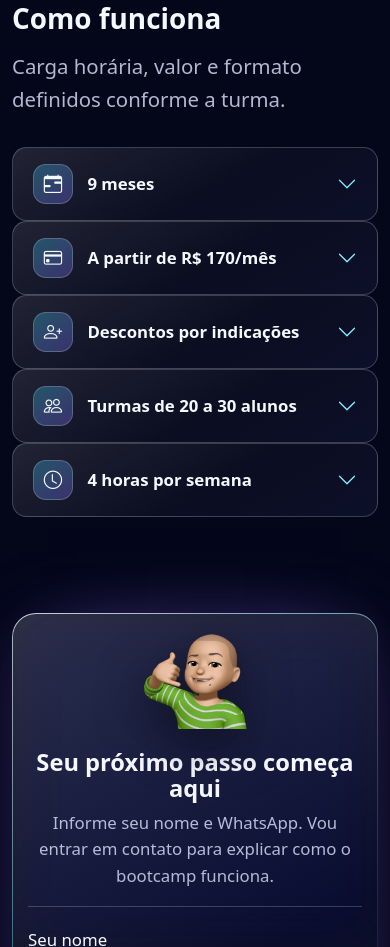
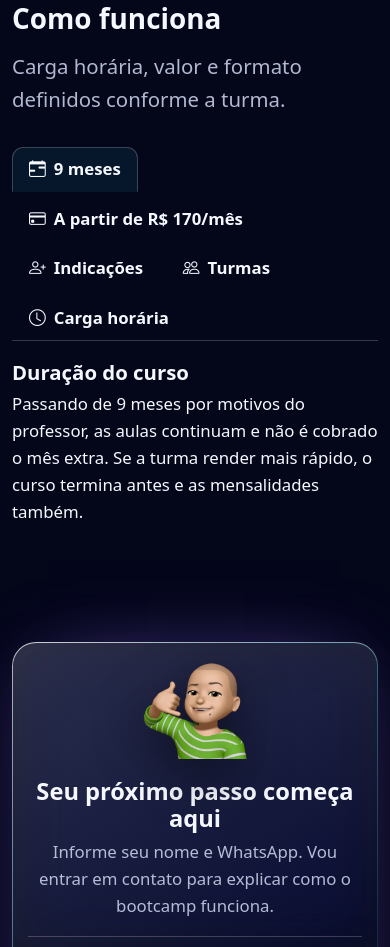
Before and after one commit to ArlessonMoura/bootcamp-js-landing-page, a website built with Vite: page index.html in a window 390 px wide. Shown: the part 2610-3557 px from the top of the page. Built offline with nearby package versions, Linux system fonts and the light colour scheme; a web font is replaced by a local one.

Commit message:
melhora de section. Tornou-se Tab

```diff
--- a/index.html
+++ b/index.html
@@ -167,191 +167,150 @@
               </p>
             </div>
           </div>
+          <ul
+            class="nav nav-tabs conditions-tabs flex-wrap mt-3"
+            role="tablist"
+            aria-label="Condições do bootcamp"
+          >
+            <li class="nav-item" role="presentation">
+              <button
+                class="nav-link active"
+                id="condition-duration-tab"
+                data-bs-toggle="tab"
+                data-bs-target="#condition-duration-panel"
+                type="button"
+                role="tab"
+                aria-controls="condition-duration-panel"
+                aria-selected="true"
+              >
+                <i class="bi bi-calendar-range" aria-hidden="true"></i> 9 meses
+              </button>
+            </li>
+            <li class="nav-item" role="presentation">
+              <button
+                class="nav-link"
+                id="condition-price-tab"
+                data-bs-toggle="tab"
+                data-bs-target="#condition-price-panel"
+                type="button"
+                role="tab"
+                aria-controls="condition-price-panel"
+                aria-selected="false"
+                tabindex="-1"
+              >
+                <i class="bi bi-credit-card" aria-hidden="true"></i> A partir de R$
+                170/mês
+              </button>
+            </li>
+            <li class="nav-item" role="presentation">
+              <button
+                class="nav-link"
+                id="condition-referral-tab"
+                data-bs-toggle="tab"
+                data-bs-target="#condition-referral-panel"
+                type="button"
+                role="tab"
+                aria-controls="condition-referral-panel"
+                aria-selected="false"
+                tabindex="-1"
+              >
+                <i class="bi bi-person-plus" aria-hidden="true"></i> Indicações
+              </button>
+            </li>
+            <li class="nav-item" role="presentation">
+              <button
+                class="nav-link"
+                id="condition-class-tab"
+                data-bs-toggle="tab"
+                data-bs-target="#condition-class-panel"
+                type="button"
+                role="tab"
+                aria-controls="condition-class-panel"
+                aria-selected="false"
+                tabindex="-1"
+              >
+                <i class="bi bi-people" aria-hidden="true"></i> Turmas
+              </button>
+            </li>
+            <li class="nav-item" role="presentation">
+              <button
+                class="nav-link"
+                id="condition-hours-tab"
+                data-bs-toggle="tab"
+                data-bs-target="#condition-hours-panel"
+                type="button"
+                role="tab"
+                aria-controls="condition-hours-panel"
+                aria-selected="false"
+                tabindex="-1"
+              >
+                <i class="bi bi-clock" aria-hidden="true"></i> Carga horária
+              </button>
+            </li>
+          </ul>
+          <div class="tab-content conditions-tab-content">
             <div
-            class="row row-cols-1 row-cols-md-2 row-cols-xl-5 g-3 mt-2 d-none d-md-flex"
+              class="tab-pane fade show active conditions-tab-panel"
+              id="condition-duration-panel"
+              role="tabpanel"
+              aria-labelledby="condition-duration-tab"
+              tabindex="0"
             >
-            <div class="col">
-              <div class="glass cond h-100">
-                <span class="mod-ico mb-3"><i class="bi bi-calendar-range"></i></span>
-                <p class="cond-value mb-2 text-body">9 meses</p>
+              <h3 class="h5 mb-2">Duração do curso</h3>
               <p class="mb-0">
                 Passando de 9 meses por motivos do professor, as aulas continuam e não é
-                  cobrado o mês extra. Se a turma render mais rápido, o curso termina
-                  antes e as mensalidades também.
+                cobrado o mês extra. Se a turma render mais rápido, o curso termina antes
+                e as mensalidades também.
               </p>
             </div>
-            </div>
-            <div class="col">
-              <div class="glass cond h-100">
-                <span class="mod-ico mb-3"><i class="bi bi-credit-card"></i></span>
-                <p class="cond-value mb-2 text-body">A partir de R$ 170/mês</p>
+            <div
+              class="tab-pane fade conditions-tab-panel"
+              id="condition-price-panel"
+              role="tabpanel"
+              aria-labelledby="condition-price-tab"
+              tabindex="0"
+            >
+              <h3 class="h5 mb-2">Mensalidade a partir de R$ 170</h3>
               <p class="mb-0">
                 O valor pode variar conforme o tamanho da turma, a quantidade e a
                 distribuição das aulas, ex: Turmas menores, mais horas por semana ou por
                 dia e horários concorridos.
               </p>
             </div>
-            </div>
-            <div class="col">
-              <div class="glass cond h-100">
-                <span class="mod-ico mb-3"><i class="bi bi-person-plus"></i></span>
-                <p class="cond-value mb-2 text-body">Desconto por indicações</p>
+            <div
+              class="tab-pane fade conditions-tab-panel"
+              id="condition-referral-panel"
+              role="tabpanel"
+              aria-labelledby="condition-referral-tab"
+              tabindex="0"
+            >
+              <h3 class="h5 mb-2">Desconto por indicações</h3>
               <p class="mb-0">
                 A cada 2 pessoas indicadas, você ganha R$ 20 de desconto.
               </p>
             </div>
-            </div>
-            <div class="col">
-              <div class="glass cond h-100">
-                <span class="mod-ico mb-3"><i class="bi bi-people"></i></span>
-                <p class="cond-value mb-2 text-body">Turmas de 20 a 30 alunos</p>
+            <div
+              class="tab-pane fade conditions-tab-panel"
+              id="condition-class-panel"
+              role="tabpanel"
+              aria-labelledby="condition-class-tab"
+              tabindex="0"
+            >
+              <h3 class="h5 mb-2">Turmas de 20 a 30 alunos</h3>
               <p class="mb-0">
                 O ideal é ter 20 alunos, com limite de 30. Turmas maiores podem ser
                 formadas mediante acordo.
               </p>
             </div>
-            </div>
-            <div class="col">
-              <div class="glass cond h-100">
-                <span class="mod-ico mb-3"><i class="bi bi-clock"></i></span>
-                <p class="cond-value mb-2 text-body">4 horas por semana</p>
+            <div
+              class="tab-pane fade conditions-tab-panel"
+              id="condition-hours-panel"
+              role="tabpanel"
+              aria-labelledby="condition-hours-tab"
+              tabindex="0"
+            >
+              <h3 class="h5 mb-2">4 horas por semana</h3>
               <p class="mb-0">Aulas com carga horária mínima de 4 horas por semana.</p>
-              </div>
-            </div>
-          </div>
-          <div
-            class="accordion conditions-accordion mt-3 d-md-none"
-            id="conditionsAccordion"
-          >
-            <div class="accordion-item">
-              <h3 class="accordion-header" id="condition-duration-heading">
-                <button
-                  class="accordion-button collapsed"
-                  type="button"
-                  data-bs-toggle="collapse"
-                  data-bs-target="#condition-duration"
-                  aria-expanded="false"
-                  aria-controls="condition-duration"
-                >
-                  <i class="bi bi-calendar-range mod-ico" aria-hidden="true"></i>
-                  <span>9 meses</span>
-                </button>
-              </h3>
-              <div
-                id="condition-duration"
-                class="accordion-collapse collapse"
-                aria-labelledby="condition-duration-heading"
-                data-bs-parent="#conditionsAccordion"
-              >
-                <div class="accordion-body">
-                  Passando de 9 meses por motivos do professor, as aulas continuam e não é
-                  cobrado o mês extra. Se a turma render mais rápido, o curso termina
-                  antes e as mensalidades também.
-                </div>
-              </div>
-            </div>
-            <div class="accordion-item">
-              <h3 class="accordion-header" id="condition-price-heading">
-                <button
-                  class="accordion-button collapsed"
-                  type="button"
-                  data-bs-toggle="collapse"
-                  data-bs-target="#condition-price"
-                  aria-expanded="false"
-                  aria-controls="condition-price"
-                >
-                  <i class="bi bi-credit-card mod-ico" aria-hidden="true"></i>
-                  <span>A partir de R$ 170/mês</span>
-                </button>
-              </h3>
-              <div
-                id="condition-price"
-                class="accordion-collapse collapse"
-                aria-labelledby="condition-price-heading"
-                data-bs-parent="#conditionsAccordion"
-              >
-                <div class="accordion-body">
-                  O valor pode variar conforme o tamanho da turma, a quantidade e a
-                  distribuição das aulas, ex: Turmas menores, mais horas por semana ou por
-                  dia e horários concorridos.
-                </div>
-              </div>
-            </div>
-            <div class="accordion-item">
-              <h3 class="accordion-header" id="condition-referral-heading">
-                <button
-                  class="accordion-button collapsed"
-                  type="button"
-                  data-bs-toggle="collapse"
-                  data-bs-target="#condition-referral"
-                  aria-expanded="false"
-                  aria-controls="condition-referral"
-                >
-                  <i class="bi bi-person-plus mod-ico" aria-hidden="true"></i>
-                  <span>Descontos por indicações</span>
-                </button>
-              </h3>
-              <div
-                id="condition-referral"
-                class="accordion-collapse collapse"
-                aria-labelledby="condition-referral-heading"
-                data-bs-parent="#conditionsAccordion"
-              >
-                <div class="accordion-body">
-                  A cada 2 pessoas indicadas, você ganha R$ 20 de desconto.
-                </div>
-              </div>
-            </div>
-            <div class="accordion-item">
-              <h3 class="accordion-header" id="condition-class-heading">
-                <button
-                  class="accordion-button collapsed"
-                  type="button"
-                  data-bs-toggle="collapse"
-                  data-bs-target="#condition-class"
-                  aria-expanded="false"
-                  aria-controls="condition-class"
-                >
-                  <i class="bi bi-people mod-ico" aria-hidden="true"></i>
-                  <span>Turmas de 20 a 30 alunos</span>
-                </button>
-              </h3>
-              <div
-                id="condition-class"
-                class="accordion-collapse collapse"
-                aria-labelledby="condition-class-heading"
-                data-bs-parent="#conditionsAccordion"
-              >
-                <div class="accordion-body">
-                  O ideal é ter 20 alunos, com limite de 30. Turmas maiores podem ser
-                  formadas mediante acordo.
-                </div>
-              </div>
-            </div>
-            <div class="accordion-item">
-              <h3 class="accordion-header" id="condition-hours-heading">
-                <button
-                  class="accordion-button collapsed"
-                  type="button"
-                  data-bs-toggle="collapse"
-                  data-bs-target="#condition-hours"
-                  aria-expanded="false"
-                  aria-controls="condition-hours"
-                >
-                  <i class="bi bi-clock mod-ico" aria-hidden="true"></i>
-                  <span>4 horas por semana</span>
-                </button>
-              </h3>
-              <div
-                id="condition-hours"
-                class="accordion-collapse collapse"
-                aria-labelledby="condition-hours-heading"
-                data-bs-parent="#conditionsAccordion"
-              >
-                <div class="accordion-body">
-                  Aulas com carga horária mínima de 4 horas por semana.
-                </div>
-              </div>
             </div>
           </div>
         </div>
--- a/src/styles/_custom.scss
+++ b/src/styles/_custom.scss
@@ -605,35 +605,38 @@ a {
 .cond p {
   color: var(--bs-body-secondary-color);
 }
-.conditions-accordion {
-  --bs-accordion-bg: transparent;
-  --bs-accordion-color: var(--bs-body-color);
-  --bs-accordion-border-width: 0;
-  --bs-accordion-btn-bg: transparent;
-  --bs-accordion-btn-color: var(--bs-body-color);
-  --bs-accordion-active-bg: rgba(53, 230, 255, 0.08);
-  --bs-accordion-active-color: var(--bs-body-color);
-  --bs-accordion-btn-focus-box-shadow: 0 0 0 0.2rem rgba(53, 230, 255, 0.4);
+.conditions-tabs {
+  gap: 0.35rem;
+  border-bottom-color: var(--line);
 }
-.conditions-accordion .accordion-item {
-  overflow: hidden;
-  border: 1px solid var(--line);
-  border-radius: 0.9rem;
-  background: linear-gradient(
-    150deg,
-    rgba(255, 255, 255, 0.12),
-    rgba(255, 255, 255, 0.03) 55%,
-    rgba(120, 150, 255, 0.07)
-  );
+.conditions-tabs .nav-link {
+  display: inline-flex;
+  align-items: center;
+  gap: 0.5rem;
+  max-width: 100%;
+  border-color: transparent;
+  border-radius: 0.7rem 0.7rem 0 0;
+  color: var(--bs-body-secondary-color);
+  font-weight: 600;
+  white-space: normal;
 }
-.conditions-accordion .accordion-button {
-  gap: 0.9rem;
-  font-weight: 600;
+.conditions-tabs .nav-link:hover {
+  border-color: var(--line) var(--line) transparent;
+  color: var(--bs-body-color);
 }
-.conditions-accordion .accordion-button:not(.collapsed) {
+.conditions-tabs .nav-link.active {
+  color: var(--bs-body-color);
+  background: rgba(53, 230, 255, 0.08);
+  border-color: var(--line) var(--line) transparent;
+}
+.conditions-tabs .nav-link:focus-visible {
+  outline: 3px solid var(--neon-cy);
+  outline-offset: 2px;
   box-shadow: none;
 }
-.conditions-accordion .accordion-body {
+.conditions-tab-panel {
+  min-height: 8rem;
+  padding: 1.25rem 0;
   color: var(--bs-body-secondary-color);
 }
 
```
Lines whose indentation alone changed are shown as unchanged.
